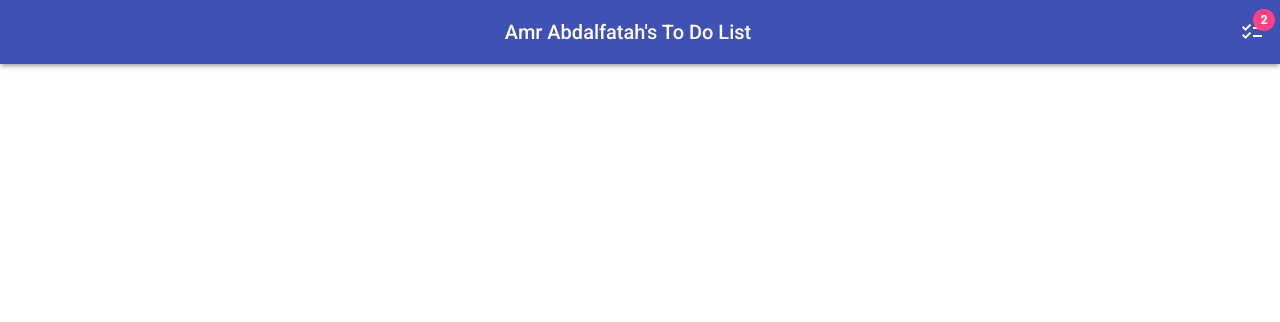
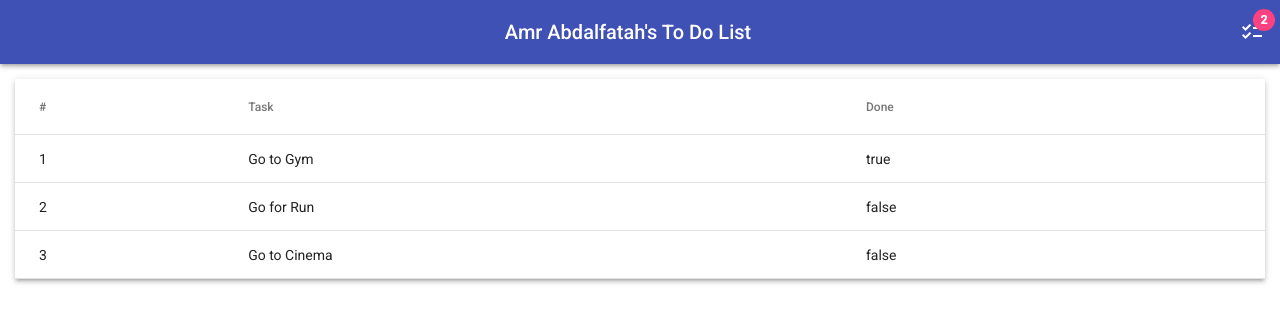
Before and after one commit to amrabdalfatah/todo-angular, an Angular app: page / in a window 1280 px wide. Shown: the top 322 px of the page. Built offline with nearby package versions, Linux system fonts and the light colour scheme.

Commit message:
show items using Table

```diff
--- a/src/app/app.component.css
+++ b/src/app/app.component.css
@@ -1,3 +1,9 @@
 .spacer {
     flex: 1 1 auto;
 }
+
+.tableContainer{padding: 15px;}
+
+.fullWidth {
+    width: 100%;
+}
--- a/src/app/app.component.html
+++ b/src/app/app.component.html
@@ -4,3 +4,26 @@
   <span class="spacer"></span>
   <mat-icon matBadge="{{ itemcount }}" matBadgeColor="accent">checklist</mat-icon>
 </mat-toolbar>
+
+<div class="tableContainer">
+  <table mat-table [dataSource]="items" class="mat-elevation-z3 fullWidth" >
+    <ng-container matColumnDef="id">
+      <th mat-header-cell *matHeaderCellDef>#</th>
+      <td mat-cell *matCellDef="let i = index">{{i + 1}}</td>
+    </ng-container>
+
+    <ng-container matColumnDef="task">
+      <th mat-header-cell *matHeaderCellDef >Task</th>
+      <td mat-cell *matCellDef="let item" >{{item.task}}</td>
+    </ng-container>
+
+    <ng-container matColumnDef="done">
+      <th mat-header-cell *matHeaderCellDef >Done</th>
+      <td mat-cell *matCellDef="let item" >{{item.complete}}</td>
+    </ng-container>
+
+    <tr mat-header-row *matHeaderRowDef="['id', 'task', 'done']"></tr>
+    <tr mat-row *matRowDef="let row; columns: ['id', 'task', 'done'];" ></tr>
+
+  </table>
+</div>
--- a/src/app/app.component.ts
+++ b/src/app/app.component.ts
@@ -21,4 +21,8 @@ export class AppComponent {
   get itemcount(): number {
     return this.list.items.filter(item => !item.complete).length;
   }
+
+  get items(): readonly TodoItem[] {
+    return this.list.items;
+  }
 }
```
